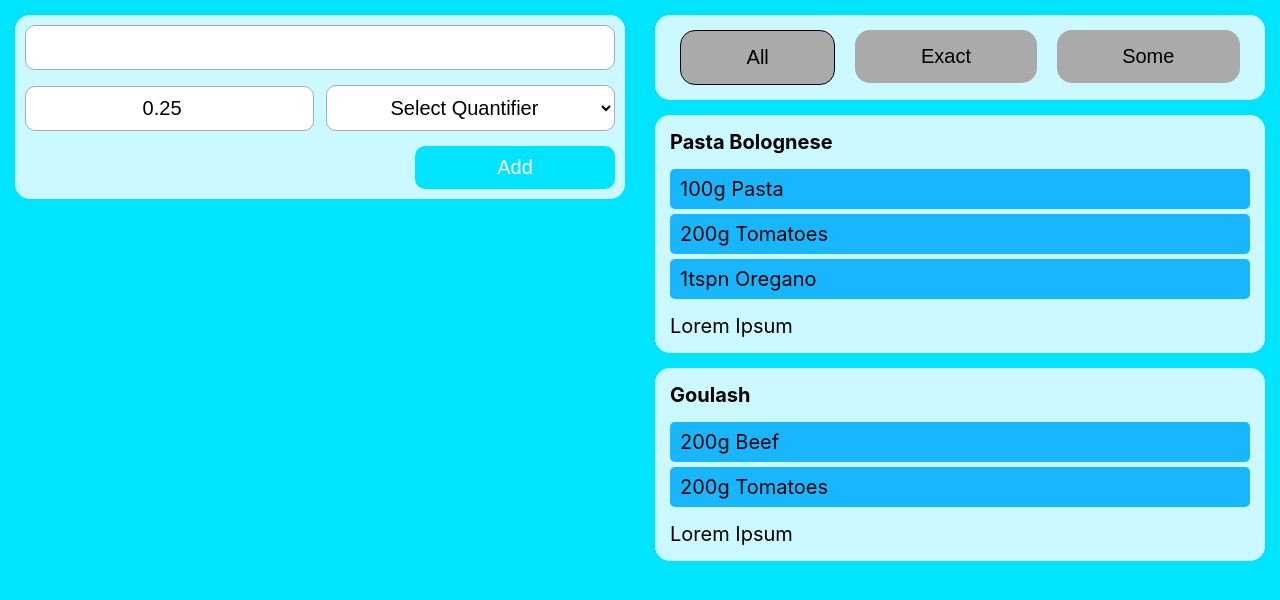
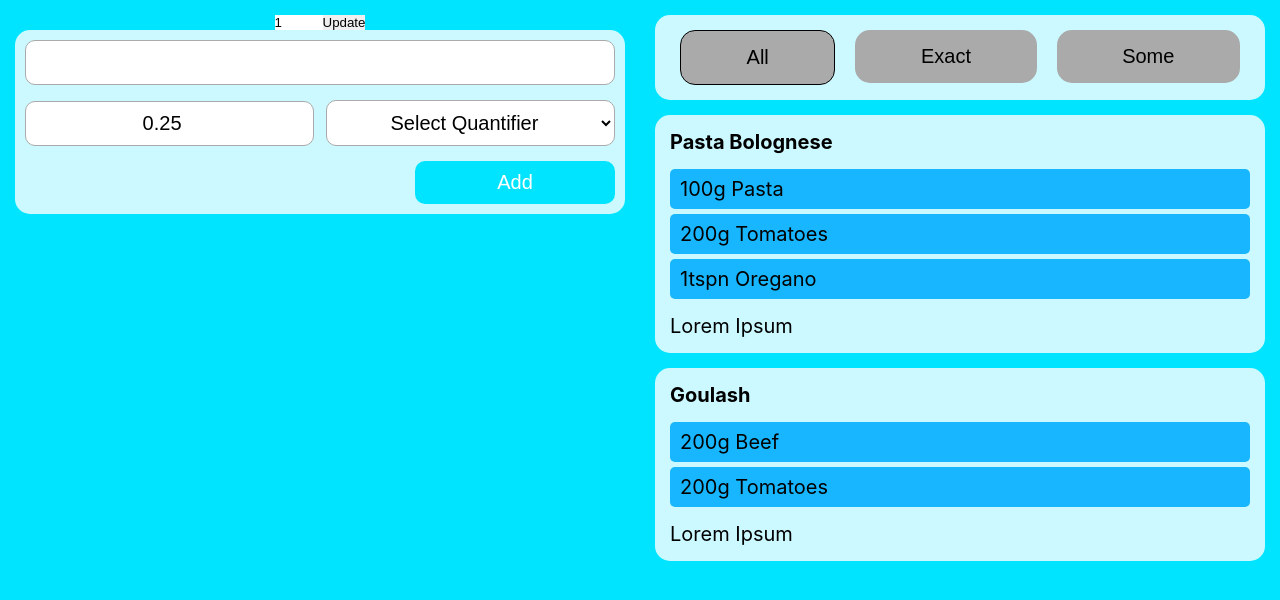
Before and after one commit to MarkusAleksander/recipe-finder, a React (Create React App) app: page / in a window 1280 px wide. Shown: the top 600 px of the page. Built offline with nearby package versions, Linux system fonts and the light colour scheme.

Commit message:
Addition of Servings Quantity form

```diff
--- a/src/App.js
+++ b/src/App.js
@@ -5,6 +5,7 @@ import './App.css';
 import IngredientsMain from './components/IngredientInput/IngredientsInputMain';
 import SearchOptions from './components/Search/SearchOptions';
 import RecipeMain from './components/Recipes/RecipeMain';
+import ServingInput from './components/ServingInput/ServingInput';
 
 import searchModes from './components/Search/search_modes';
 
@@ -17,11 +18,14 @@ class App extends Component {
       // Currently selected search mode
       user_search_mode: null,
       // Currentl selected ingredients
-      user_ingredients: []
+      user_ingredients: [],
+      // Total number of servings to make for
+      servings: 1
     }
 
     this.updateSearchMode = this.updateSearchMode.bind(this);
     this.updateIngredients = this.updateIngredients.bind(this);
+    this.updateServings = this.updateServings.bind(this);
   }
 
   updateSearchMode(m) {
@@ -34,10 +38,15 @@ class App extends Component {
     this.setState({ user_ingredients: i });
   }
 
+  updateServings(i) {
+    this.setState({ servings: i });
+  }
+
   render() {
     return (
       <div className="App">
         <div className="col-1">
+          <ServingInput updateServings={this.updateServings} servings={this.state.servings}></ServingInput>
           {/* Pass callback for updating ingredients */}
           <IngredientsMain updateIngredients={this.updateIngredients}></IngredientsMain>
         </div>
@@ -45,7 +54,7 @@ class App extends Component {
           {/* pass user entered ingredients, user selected mode and recipe lists */}
           <SearchOptions onUpdate={this.updateSearchMode} options={searchModes}></SearchOptions>
           {this.state.user_search_mode != null &&
-            <RecipeMain ingredients={this.state.user_ingredients} searchModes={searchModes} searchMode={this.state.user_search_mode}></RecipeMain>
+            <RecipeMain ingredients={this.state.user_ingredients} searchModes={searchModes} searchMode={this.state.user_search_mode} servings={this.state.servings}></RecipeMain>
           }
         </div>
       </div >
--- a/src/components/Recipes/RecipeMain.js
+++ b/src/components/Recipes/RecipeMain.js
@@ -10,7 +10,7 @@ class RecipeMain extends Component {
         const recipes = recipeList.map((r, index) => {
 
             let m = this.props.searchModes.find(el => { return el.mode === this.props.searchMode }) || this.props.searchModes[0];
-            let l = m.fn(r, this.props.ingredients, function () {
+            let l = m.fn(r, this.props.ingredients, this.props.servings, function () {
                 return <Recipe key={index} recipe={r}></Recipe>;
             });
             return l;
--- a/src/components/Search/search_modes.js
+++ b/src/components/Search/search_modes.js
@@ -1,13 +1,13 @@
 const searchModes = [
     {
         'mode': 'all',
-        'fn': function (recipe, ingredients, cb) {
+        'fn': function (recipe, ingredients, servings, cb) {
             return cb();
         }
     },
     {
         'mode': 'exact',
-        'fn': function (recipe, ingredients, cb) {
+        'fn': function (recipe, ingredients, servings, cb) {
             if ((() => {
                 // Go through each ingredient in the recipe
                 return recipe.ingredients.every((recipe_ingredient) => {
@@ -26,7 +26,7 @@ const searchModes = [
     },
     {
         'mode': 'some',
-        'fn': function (recipe, ingredients, cb) {
+        'fn': function (recipe, ingredients, servings, cb) {
             if ((() => {
                 // Go through each ingredient in our list
                 return ingredients.some(function (user_ingredient) {
--- /dev/null
+++ b/src/components/ServingInput/ServingInput.js
@@ -0,0 +1,49 @@
+import React, { Component } from 'react';
+import './ServingInput.css';
+
+class ServingInput extends Component {
+
+    constructor(props) {
+        super(props);
+
+        this.state = {
+            servings: this.props.servings
+        }
+
+        this.handleServingsChange = this.handleServingsChange.bind(this);
+        this.handleSubmit = this.handleSubmit.bind(this);
+    }
+
+
+    handleSubmit(e) {
+        e.preventDefault();
+        if (this.state.servings !== 0 && this.state.servings >= 1) {
+            this.props.updateServings(Number(this.state.servings));
+        }
+    }
+
+    handleServingsChange(e) {
+        this.setState({ servings: e.target.value });
+    }
+
+    render() {
+
+        return (
+            <form className="serving-input" onSubmit={this.handleSubmit}>
+                <input
+                    className="serving-input__total"
+                    type="number"
+                    onChange={this.handleServingsChange}
+                    value={this.state.servings}
+                    min="0"
+                    max="50" />
+                <button
+                    className="serving-input__submit"
+                    onClick={this.handleSubmit}>Update</button>
+            </form>
+        )
+
+    }
+}
+
+export default ServingInput;
```
Also changed, not shown: src/components/ServingInput/ServingInput.css (added).
